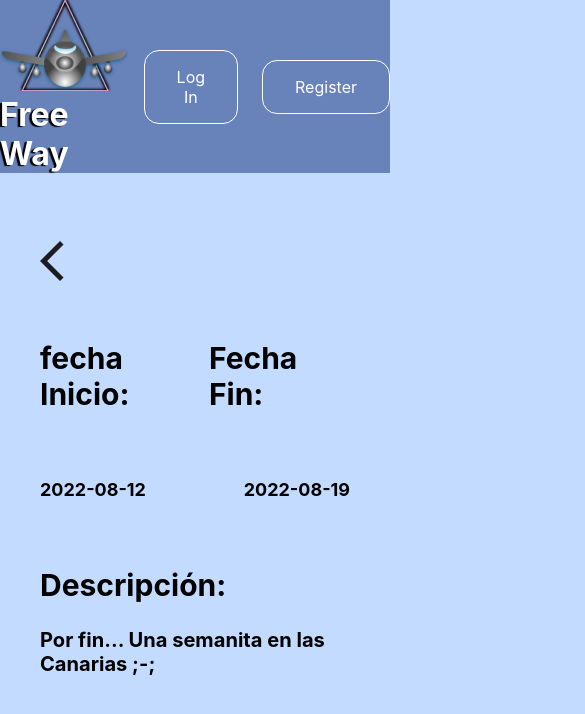
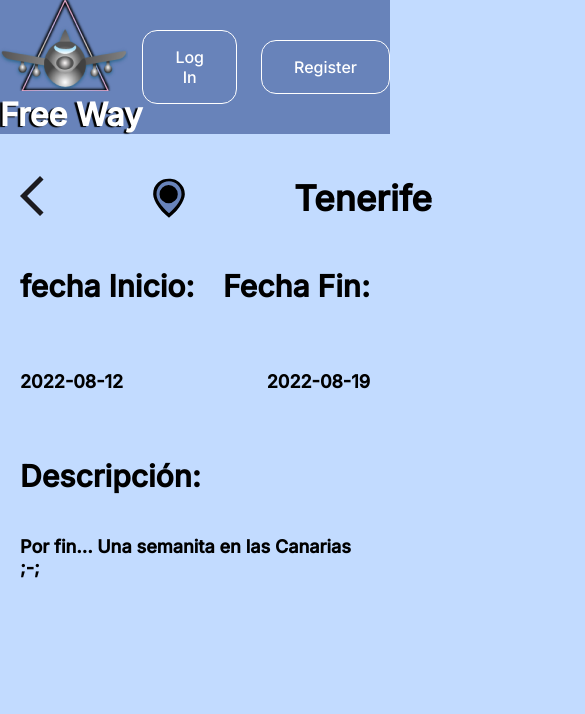
Before and after one commit to PlanificacionViaje/PlanificacioFrontEnd, a Vue app: page / in a window 390 px wide. Shown: the top 714 px of the page, 585 px wide, since content can reach past the window. Built offline with nearby package versions, Linux system fonts and the light colour scheme; the HTML template or start-up script is replaced by a standard one.

Commit message:
tester responsive

```diff
--- a/index.html
+++ b/index.html
@@ -3,6 +3,9 @@
   <head>
     <meta charset="UTF-8" />
     <link rel="icon" href="/icons/logotipo-freeway.png" />
+    <link rel="preconnect" href="https://fonts.googleapis.com">
+  <link rel="preconnect" href="https://fonts.gstatic.com" crossorigin>
+  <link href="https://fonts.googleapis.com/css2?family=Inter:wght@200;300;500&display=swap" rel="stylesheet">
     <meta name="viewport" content="width=device-width, initial-scale=1.0" />
     <title>Free Way</title>
     <style>
--- a/src/Components/TravelComponent.vue
+++ b/src/Components/TravelComponent.vue
@@ -9,7 +9,7 @@
             <img src="public\Icons\arrow_forward_ios.svg"  id="icon-arrow" alt="icon arrow">
             </a>
             <img src="  public\Icons\location-deco.svg" id="icon-ubi" alt="icon ubi">
-            <h1 class="text-note-nombre" v-html="traveldata.nombre" ></h1>
+            <h1 class="text-title" v-html="traveldata.nombre" ></h1>
             </div>
             <!-- cierre div ubi -->
 
@@ -20,25 +20,25 @@
                <!-- cierre div nombre -->
 
             <div class="div-fecha">
-            <h2 class="text-mide">fecha Inicio:</h2>
-            <h2  class="text-mide">Fecha Fin:</h2>
+            <h2 class="text-subtitle">fecha Inicio:</h2>
+            <h2  class="text-subtitle">Fecha Fin:</h2>
             </div>
 
 
             <div class="div-fechatravel">
-            <h6  class="text-note">{{ traveldata.fechainicio }}</h6>
-            <h6  class="text-note">{{ traveldata.fechafin }}</h6>
+            <h6  class="text-desc">{{ traveldata.fechainicio }}</h6>
+            <h6  class="text-desc">{{ traveldata.fechafin }}</h6>
             </div>
 
 
 
             <div class="div-descripcion">
-            <h2  class="text-mide">Descripción:</h2>
+            <h2  class="text-subtitle">Descripción:</h2>
             </div>
 
 
             <div class="div-descripciontravel">
-             <h6 class="text-note-desc">{{ traveldata.descripcion }}</h6>
+             <h6 class="text-desc">{{ traveldata.descripcion }}</h6>
             </div>
 
 
@@ -58,48 +58,31 @@ export default {
     props: {
         traveldata: Object
     },
-
-    }
+ }
 
 </script>
 
 <style scoped>
-.grid-item {
-  padding: 20px;
-  font-size: 30px;
+
+/* textos de la pagina */
+
+  .text-title{
+    font-size: 40px;
+    font-family: 'Inter', sans-serif;
 }
 
-
-.edit-grid-item{
-background-color: rgba(255, 255, 255, 0.8);
-  border: 1px solid rgba(0, 0, 0, 0.8);
-  padding: 20px;
-  font-size: 30px;
-  text-align: center;
-  margin-top: 10px;
-  filter: drop-shadow(5px 7px 2px #000000);
-  border-radius: 24px;
-}
-
-
-.text-note-desc{
-    font-family: inherit;
-    overflow-wrap: break-word;
-    margin-bottom: 0px;
-    margin-block-start: 0px;
-    margin-block-end: 0px;
+   .text-subtitle{
+        font-size: 30px;
+         font-family: 'Inter', sans-serif;
     }
 
 
-    .text-note{
+    .text-desc{
        font-size: 18px;
-        font-family: inherit;
+       font-family: 'Inter', sans-serif;
     }
 
-    #icon-edit{
-     width: 24px;
-    height: 24px;
-    }
+
 
 
 /* animacion icones (delete y edit) */
@@ -111,6 +94,18 @@ background-color: rgba(255, 255, 255, 0.8);
 }
 
 
+/* iconos de la pagina */
+#icon-ubi{
+ height: 70px;
+ }
+
+
+ #icon-edit{
+    width: 24px;
+    height: 24px;
+    }
+
+/* div de la pagina */
 .div-nombre{
      display: flex;
     justify-content: space-between;
@@ -139,21 +134,75 @@ background-color: rgba(255, 255, 255, 0.8);
     }
 
 
-    #icon-ubi{
-    height: 70px;
+  /* divs gordos */
+
+  /* .grid-item {
+  padding: 20px;
+  font-size: 30px;
+}
+
+
+.edit-grid-item{
+background-color: rgba(255, 255, 255, 0.8);
+  border: 1px solid rgba(0, 0, 0, 0.8);
+  padding: 20px;
+  font-size: 30px;
+  text-align: center;
+  margin-top: 10px;
+  filter: drop-shadow(5px 7px 2px #000000);
+  border-radius: 24px;
+} */
+
+
+/* tamaño tablet */
+@media (max-width: 915px) {
+
+
+/* div de la pagina */
+.div-nombre{
+     display: flex;
+    justify-content: space-between;
+    align-items: center;
+    max-width: 700px;
+
+}
+
+ .div-arrow-ubi{
+        display: flex;
+        flex-direction: row;
+        justify-content: center;
+        align-items: center;
+        gap: 100px;
+        max-width: 700px;
     }
 
 
+.div-fecha{
+     display: flex;
+    justify-content: space-between;
+    align-items: center;
+    max-width: 700px;
+}
 
-    .text-mide{
-        font-size: 30px;
-         font-family: inherit;
+.div-fechatravel{
+     display: flex;
+    justify-content: space-between;
+    align-items: center;
+    max-width: 700px;
     }
 
-    .text-note-nombre{
-        font-size: 40px;
-        font-family: inherit;
-    }
+
+#icon-ubi{
+ height: 50px;
+ }
+
+ .text-title{
+    font-size: 35px;
+    font-family: 'Inter', sans-serif;
+}
+
+}
+
 
 
 
--- a/src/assets/main.css
+++ b/src/assets/main.css
@@ -114,8 +114,19 @@ font-size: 12px;
   justify-content: end;
   } */
 
+
 #questions-list{
   padding: 10px;
   gap: 20px;
   margin: 10px;
 }
+
+@media (max-width: 915px) {
+#questions-list {
+  padding: 10px;
+  gap: 20px;
+  margin: 10px;
+  min-height: 302px;
+  max-width: 700px;
+}
+}
```
